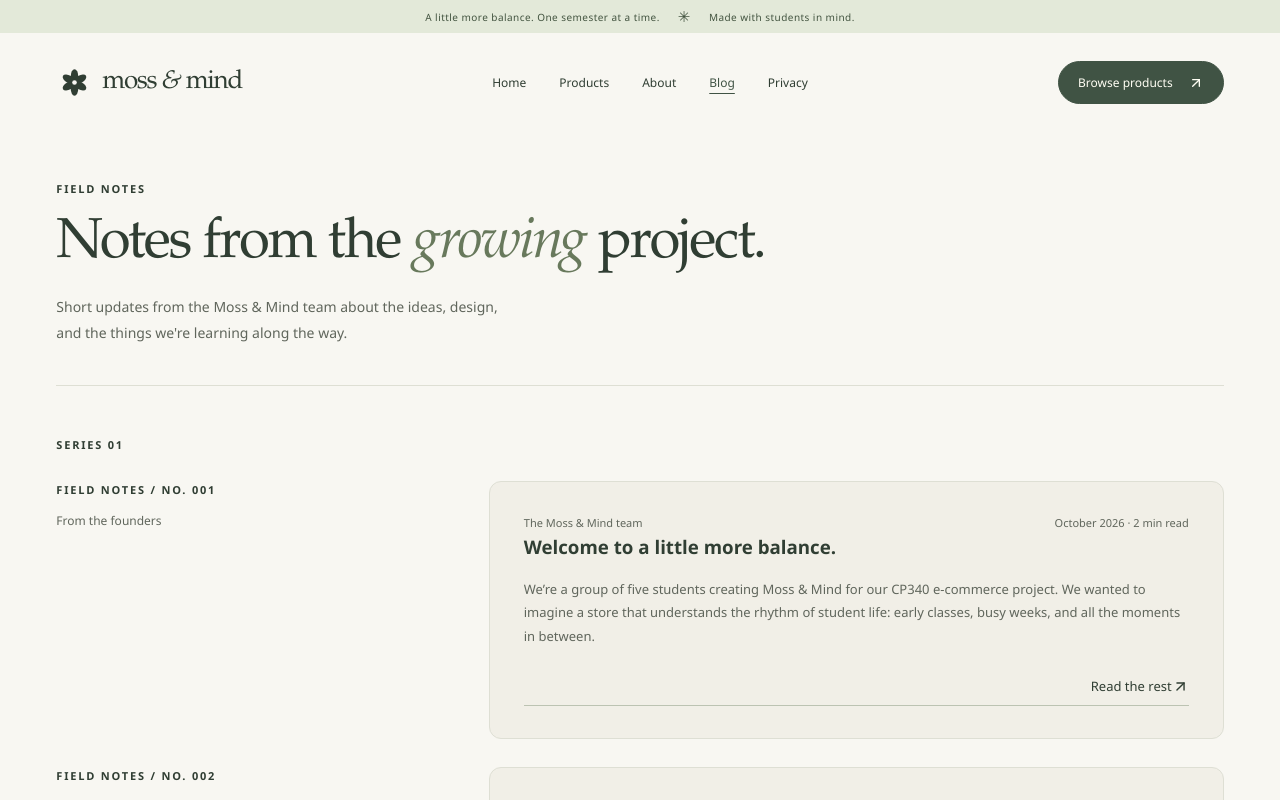
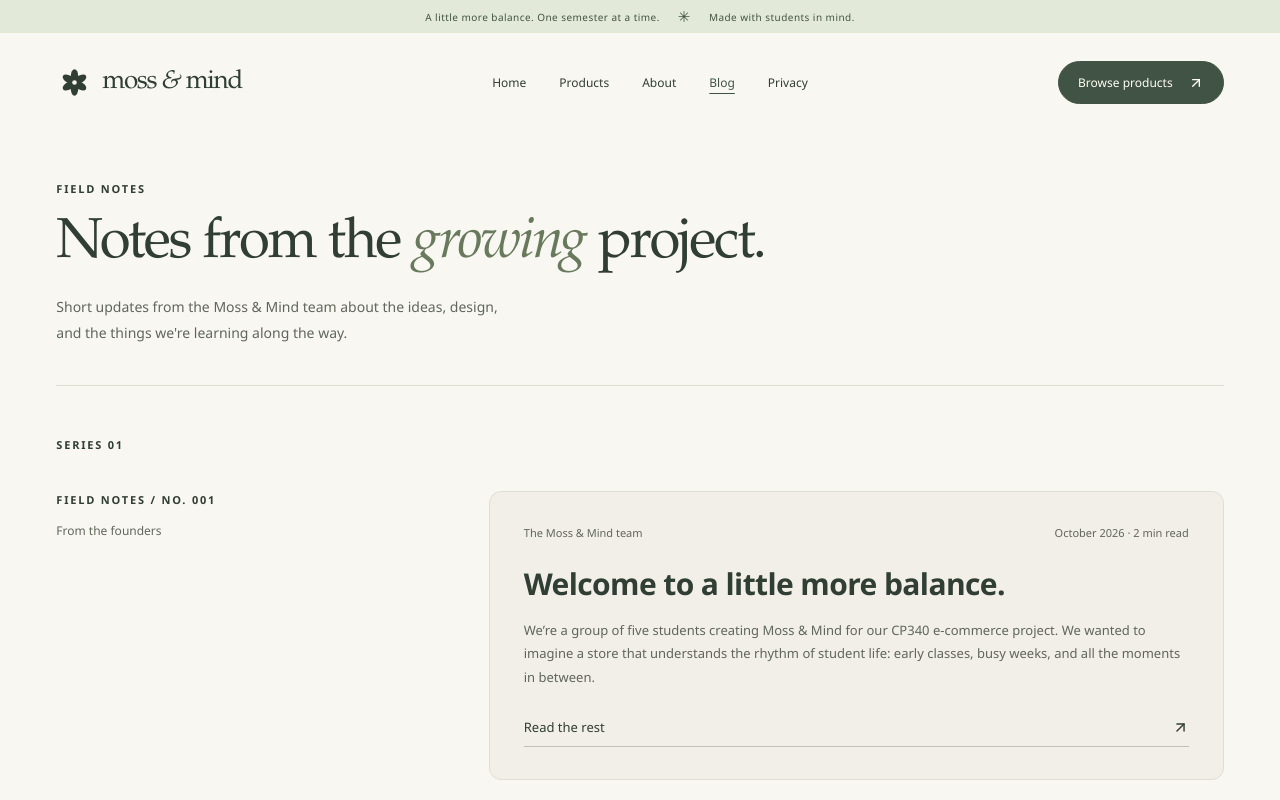
Before and after one commit to michaelmarsillo/cp340-ecommerce-platform, a React (Vite) app: page /blog in a window 1280 px wide. Shown: the top 800 px of the page. Built offline with nearby package versions, Linux system fonts and the light colour scheme.

Commit message:
Refactor blog.css for improved styling consistency

```diff
--- a/src/features/blog/blog.css
+++ b/src/features/blog/blog.css
@@ -2,6 +2,20 @@
     display: grid;
     gap: 28px;
     padding-block: 50px 20px;
+}
+
+.blog-group-heading {
+    padding-top: 28px;
+    border-top: 1px solid var(--color-line);
+}
+
+.blog-group-heading:first-child {
+    padding-top: 0;
+    border-top: 0;
+}
+
+.blog-group-heading h2 {
+    margin-top: 10px;
 }
 
 .blog-post {
@@ -33,7 +47,7 @@
     font-size: 11px;
 }
 
-.blog-post-card h2 {
+.blog-post-card h3 {
     margin-top: 22px;
     font-size: clamp(24px, 2.4vw, 30px);
     line-height: 1.3;
@@ -54,7 +68,8 @@
 .blog-post-details summary {
     display: flex;
     align-items: center;
-  justify-content: flex-end;
+    justify-content: space-between;
+    gap: 20px;
     min-height: 38px;
     border-bottom: 1px solid #bcc3b2;
     font-size: 13px;
@@ -63,6 +78,10 @@
 
 .blog-post-details summary::-webkit-details-marker {
     display: none;
+}
+
+.blog-post-details[open] summary svg {
+    transform: rotate(90deg);
 }
 
 .blog-footnote {
```
Lines whose indentation alone changed are shown as unchanged.
